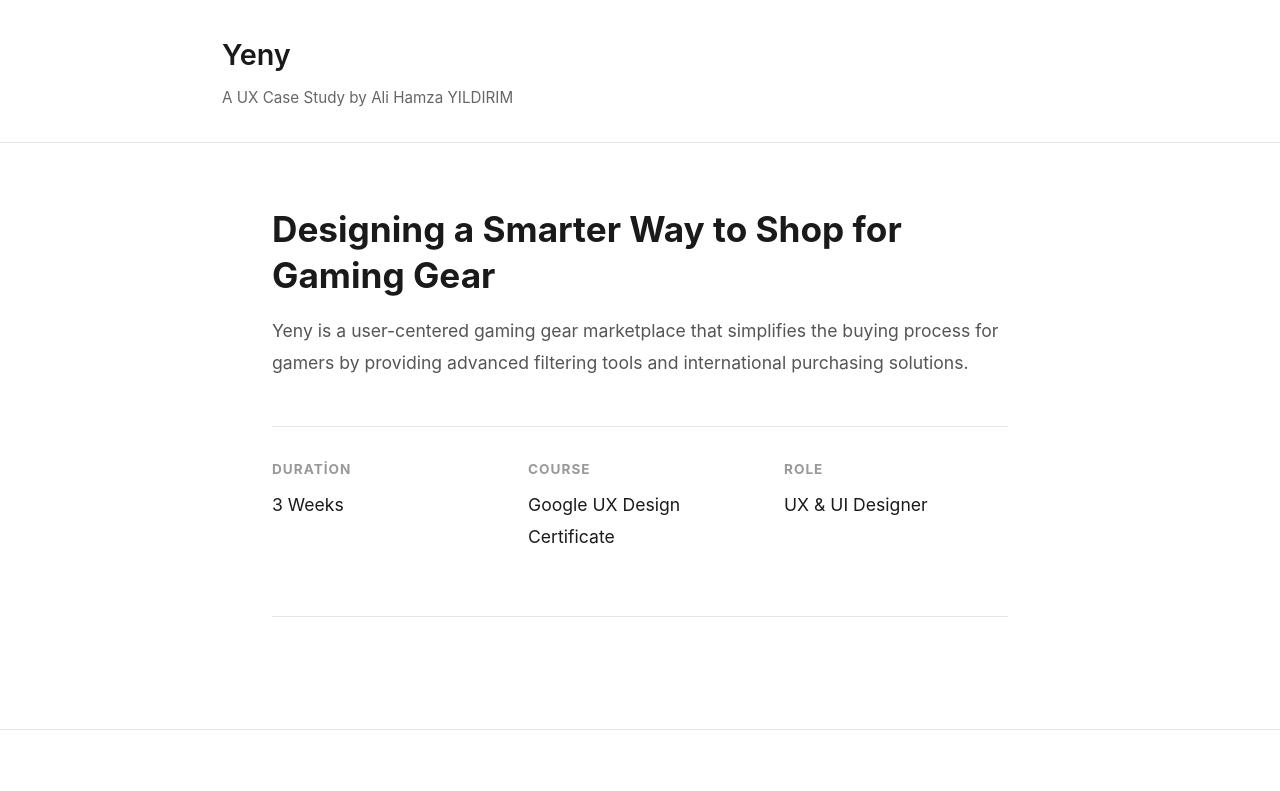
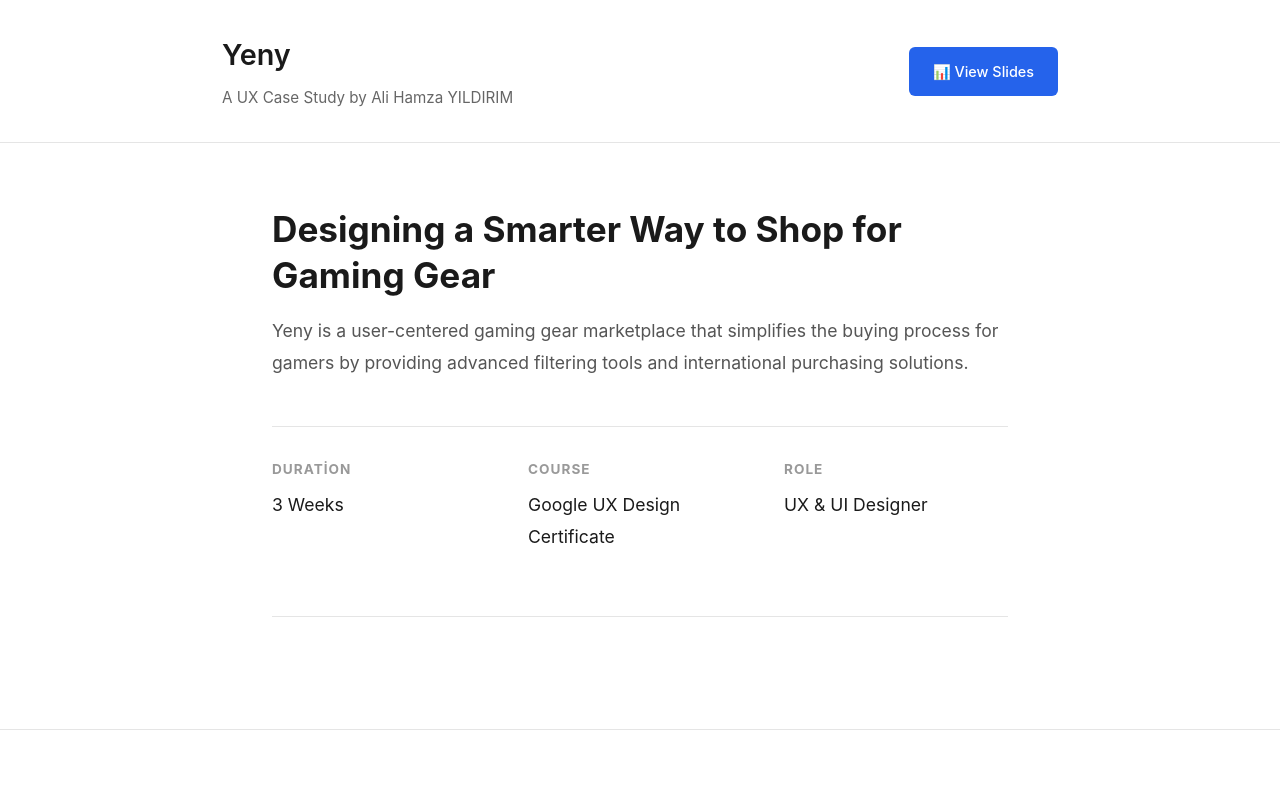
Before and after one commit to Riterion/Google-UX-Case-Study-Yeny, a plain HTML site: page index.html in a window 1280 px wide. Shown: the top 791 px of the page. Drawn offline with Linux system fonts and the light colour scheme.

Commit message:
Add Slide Link

```diff
--- a/index.html
+++ b/index.html
@@ -305,9 +305,14 @@
 </head>
 <body>
     <header>
-        <div class="container">
-            <h1>Yeny</h1>
-            <p>A UX Case Study by Ali Hamza YILDIRIM</p>
+        <div class="container" style="display: flex; justify-content: space-between; align-items: center;">
+            <div>
+                <h1>Yeny</h1>
+                <p>A UX Case Study by Ali Hamza YILDIRIM</p>
+            </div>
+            <a href="https://docs.google.com/presentation/d/1VdeCThO9xCVwoDsOG-ogSwiDSK2W-ISL-IB-S-NAuvk/edit?usp=sharing" target="_blank" style="padding: 0.8rem 1.5rem; background: #2563eb; color: white; text-decoration: none; border-radius: 6px; font-weight: 500; font-size: 0.9rem; transition: background 0.3s; white-space: nowrap;">
+                📊 View Slides
+            </a>
         </div>
     </header>
 
```
